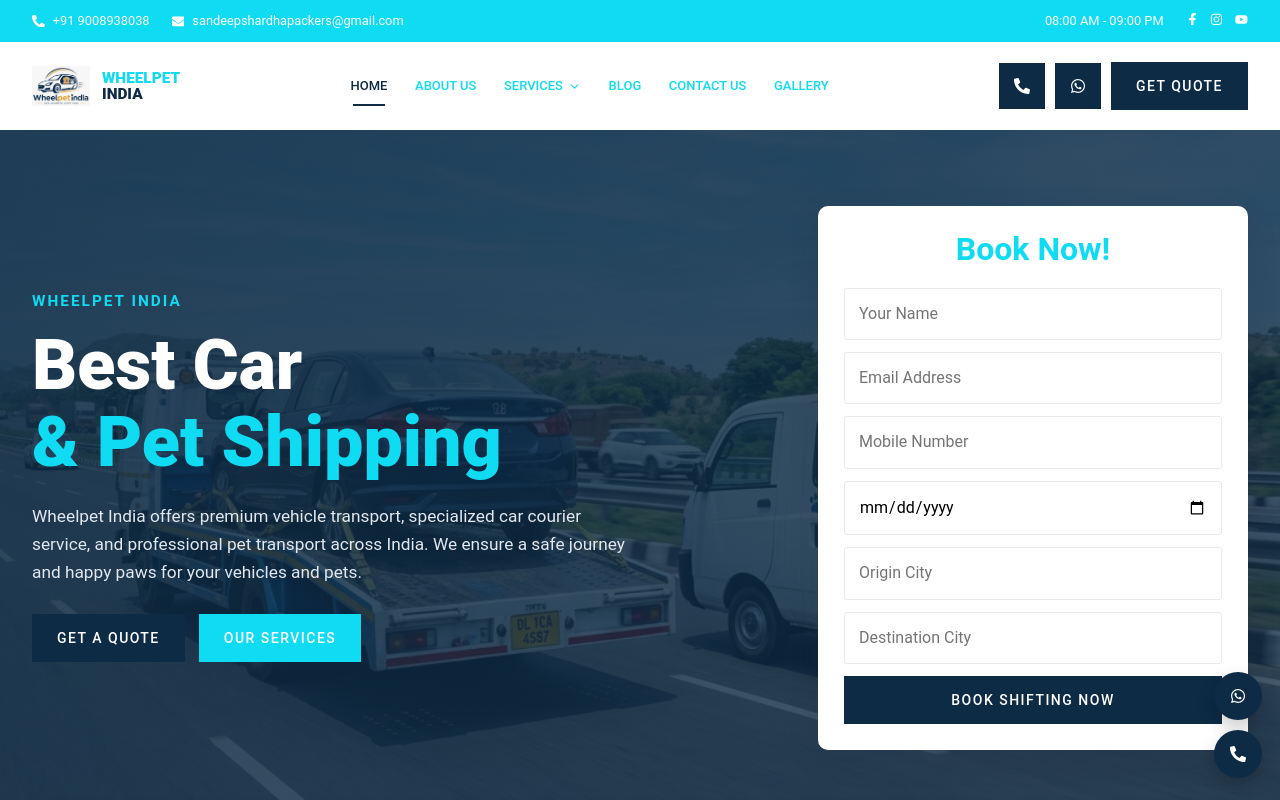
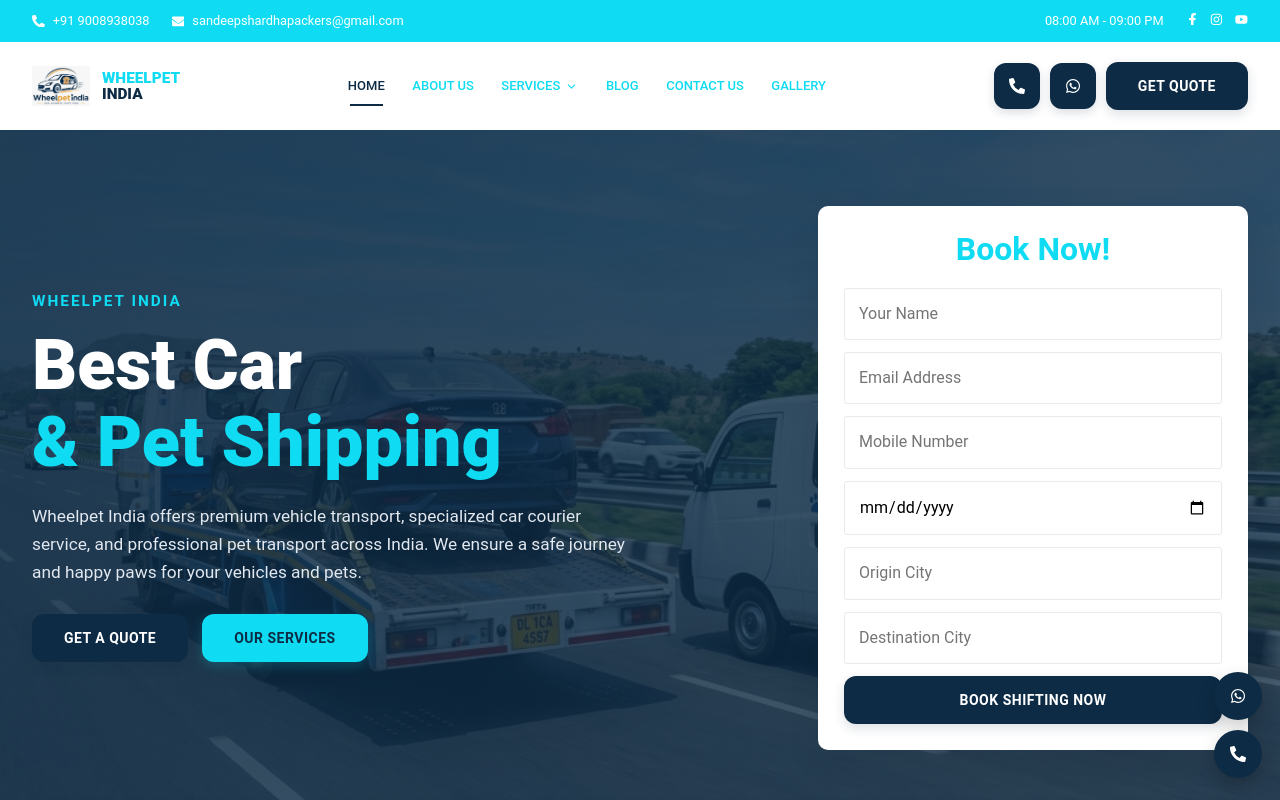
Before and after one commit to CybertizeYogesh/wheelpetindia, a Next.js app: page / in a window 1280 px wide. Shown: the top 800 px of the page. Built offline with nearby package versions, Linux system fonts and the light colour scheme.

Commit message:
Redesign buttons globally to rounded border-radius 12px with inverting color schemes and glow shadows on hover

```diff
--- a/styles/components.module.css
+++ b/styles/components.module.css
@@ -190,12 +190,16 @@
   justify-content: center;
   background: var(--color-primary);
   color: #ffffff;
-  transition: background var(--transition), transform var(--transition);
+  border-radius: 12px;
+  transition: all var(--transition);
+  box-shadow: 0 4px 10px rgba(13, 43, 69, 0.15);
 }
 
 .iconButton:hover {
   background: var(--color-secondary);
+  color: var(--color-primary);
   transform: translateY(-2px);
+  box-shadow: 0 6px 14px rgba(15, 219, 242, 0.3);
 }
 
 .hamburger {
--- a/styles/globals.css
+++ b/styles/globals.css
@@ -107,33 +107,39 @@
   gap: 8px;
   min-height: 48px;
   max-width: 100%;
-  padding: 15px clamp(18px, 2.1vw, 25px);
+  padding: 14px clamp(24px, 2.5vw, 32px);
   border: 0;
-  border-radius: 0;
+  border-radius: 12px;
   background: var(--color-primary);
   color: #ffffff;
   font-size: 14px;
-  font-weight: 500;
-  letter-spacing: 1.5px;
+  font-weight: 700;
+  letter-spacing: 0.5px;
   line-height: 1;
   text-transform: uppercase;
-  transition: background var(--transition), color var(--transition), transform var(--transition);
+  transition: all var(--transition);
+  box-shadow: 0 4px 12px rgba(13, 43, 69, 0.15);
 }
 
 .btn:hover,
 .btn:focus-visible {
   background: var(--color-secondary);
-  color: #ffffff;
+  color: var(--color-primary);
   transform: translateY(-2px);
+  box-shadow: 0 6px 16px rgba(15, 219, 242, 0.3);
 }
 
 .btnSecondary {
   background: var(--color-secondary);
+  color: var(--color-primary);
+  box-shadow: 0 4px 12px rgba(15, 219, 242, 0.2);
 }
 
 .btnSecondary:hover,
 .btnSecondary:focus-visible {
   background: var(--color-primary);
+  color: #ffffff;
+  box-shadow: 0 6px 16px rgba(13, 43, 69, 0.35);
 }
 
 .swiper-pagination-bullet {
```
